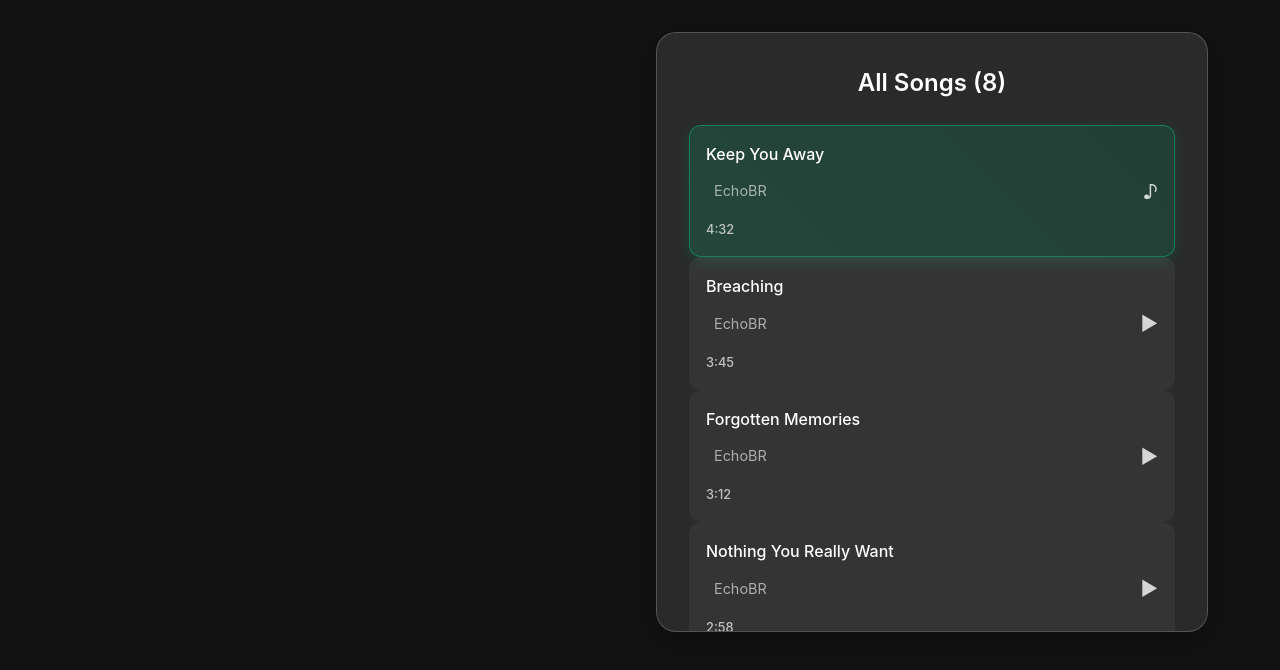
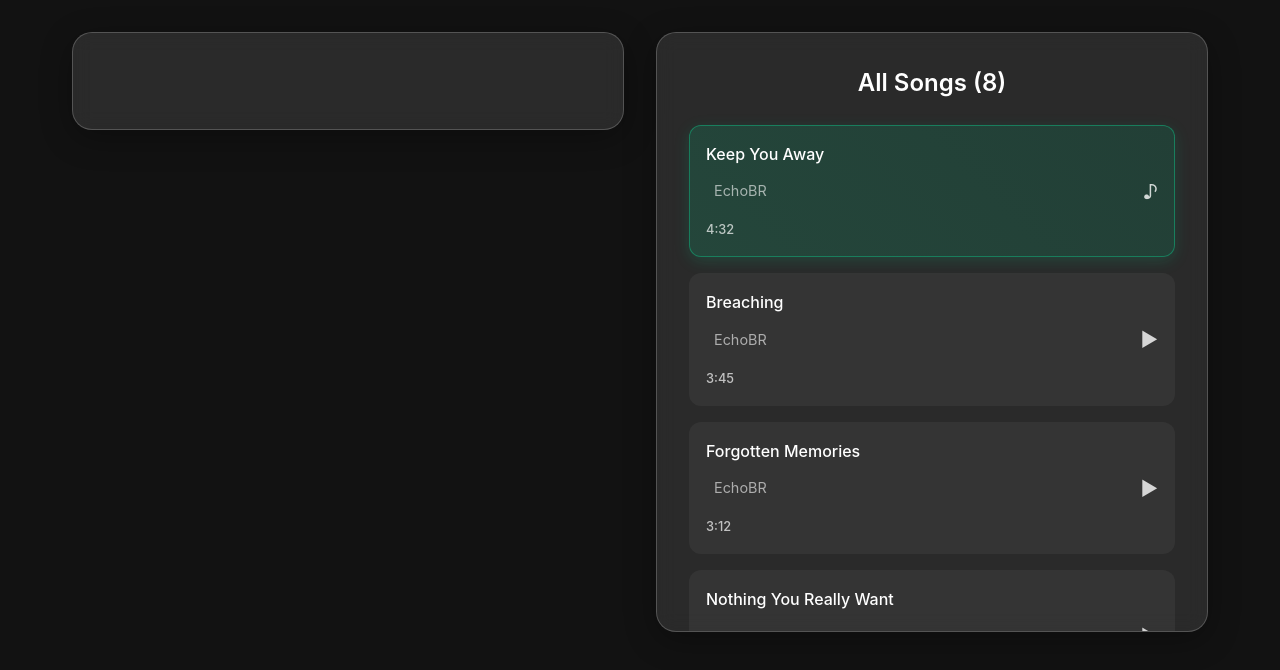
Before and after one commit to al-alif-niloy/Music-Player, a React (Vite) app: page / in a window 1280 px wide. Shown: the top 670 px of the page. Built offline with nearby package versions, Linux system fonts and the light colour scheme.

Commit message:
modify components

```diff
--- a/src/components/AllSongs.jsx
+++ b/src/components/AllSongs.jsx
@@ -1,28 +1,25 @@
-
-import { useMusic } from '../hooks/useMusic';
-// import { AllSongs } from './AllSongs';
-
+import { useMusic } from "../hooks/useMusic";
 
 export const AllSongs = () => {
-
-    const {AllSongs, handlePlaySong, currentTrackIndex} = useMusic();
+  const { allSongs, handlePlaySong, currentTrackIndex } = useMusic();
   return (
-        <div className='all-songs'>
-            <h2>All Songs ({AllSongs.length})</h2>
-            <div className='songs-gris'>
-                {AllSongs.map((song, key) => (
-                    <div key={key}
+    <div className="all-songs">
+      <h2>All Songs ({allSongs.length})</h2>
+      <div className="songs-grid">
+        {allSongs.map((song, key) => (
+          <div
+            key={key}
             className={`song-card ${currentTrackIndex === key ? "active" : ""}`}
-                     onClick={handlePlaySong}>
-                        <div className='song-info'>
-                            <h3 className='song-title'>{song.title}</h3>
-                             <p className='song-artist'>{song.artist}</p>
-                              <span className='song-duration'>{song.duration}</span>
+            onClick={() => handlePlaySong(song, key)}
+          >
+            <div className="song-info">
+              <h3 className="song-title">{song.title}</h3>
+              <p className="song-artist">{song.artist}</p>
+              <span className="song-duration">{song.duration}</span>
             </div>
-                        <div className='play-button'>
+            <div className="play-button">
               {currentTrackIndex === key ? "♪" : "▶"}
             </div>
-
           </div>
         ))}
       </div>
--- a/src/components/MusicPlayer.jsx
+++ b/src/components/MusicPlayer.jsx
@@ -1,7 +1,16 @@
+import { useMusic } from "../hooks/useMusic";
 
 
 export const MusicPlayer = () => {
+    const {currentTrack} = useMusic();
     return (
-        <div></div>
+        <div className="music-player">
+            <audio />
+
+            <div className="track-info">
+                <h3>{currentTrack.title}</h3>
+                <p>{currentTrack.artist}</p>
+            </div>
+        </div>
     );
-}
+};
--- a/src/hooks/useMusic.js
+++ b/src/hooks/useMusic.js
@@ -61,14 +61,13 @@ const songs = [
   },
 ];
 export const useMusic = () => {
-    const [AllSongs, SetAllSongs] = useState(songs);
-        const [currentTrack, setCurrentTrack] = useState(null);
+const [allSongs, setAllSongs] = useState(songs);
+const [currentTrack, setCurrentTrack] = useState(songs);
     const [currentTrackIndex, setCurrentTrackIndex] = useState(0);
-
 
     const handlePlaySong = (song, index) => {
         setCurrentTrack(song);
         setCurrentTrackIndex(index);
     };
-    return {AllSongs, handlePlaySong, currentTrack, currentTrackIndex};
+return { allSongs, handlePlaySong, currentTrack, currentTrackIndex };
 };
```
Lines whose indentation alone changed are shown as unchanged.
